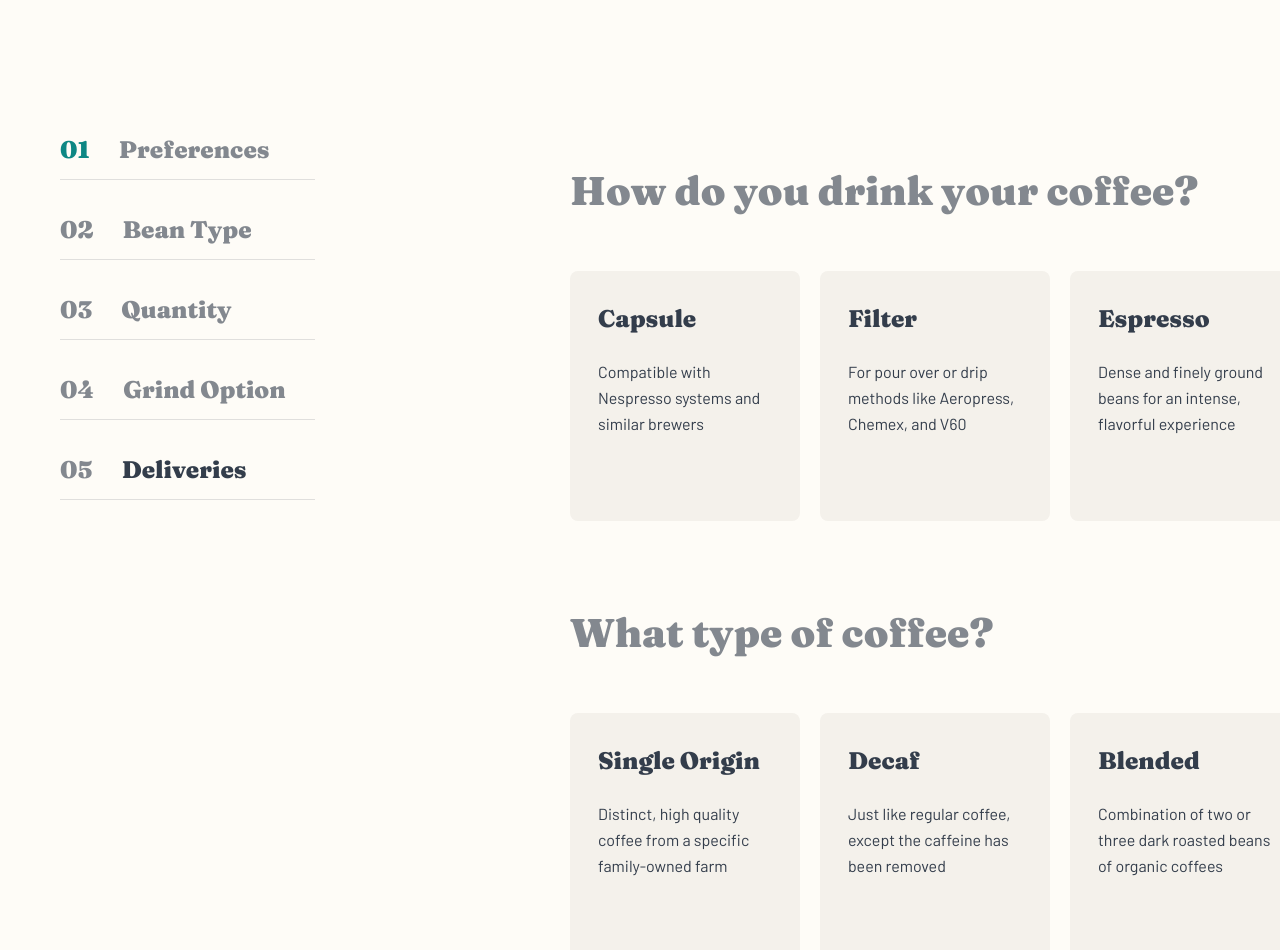
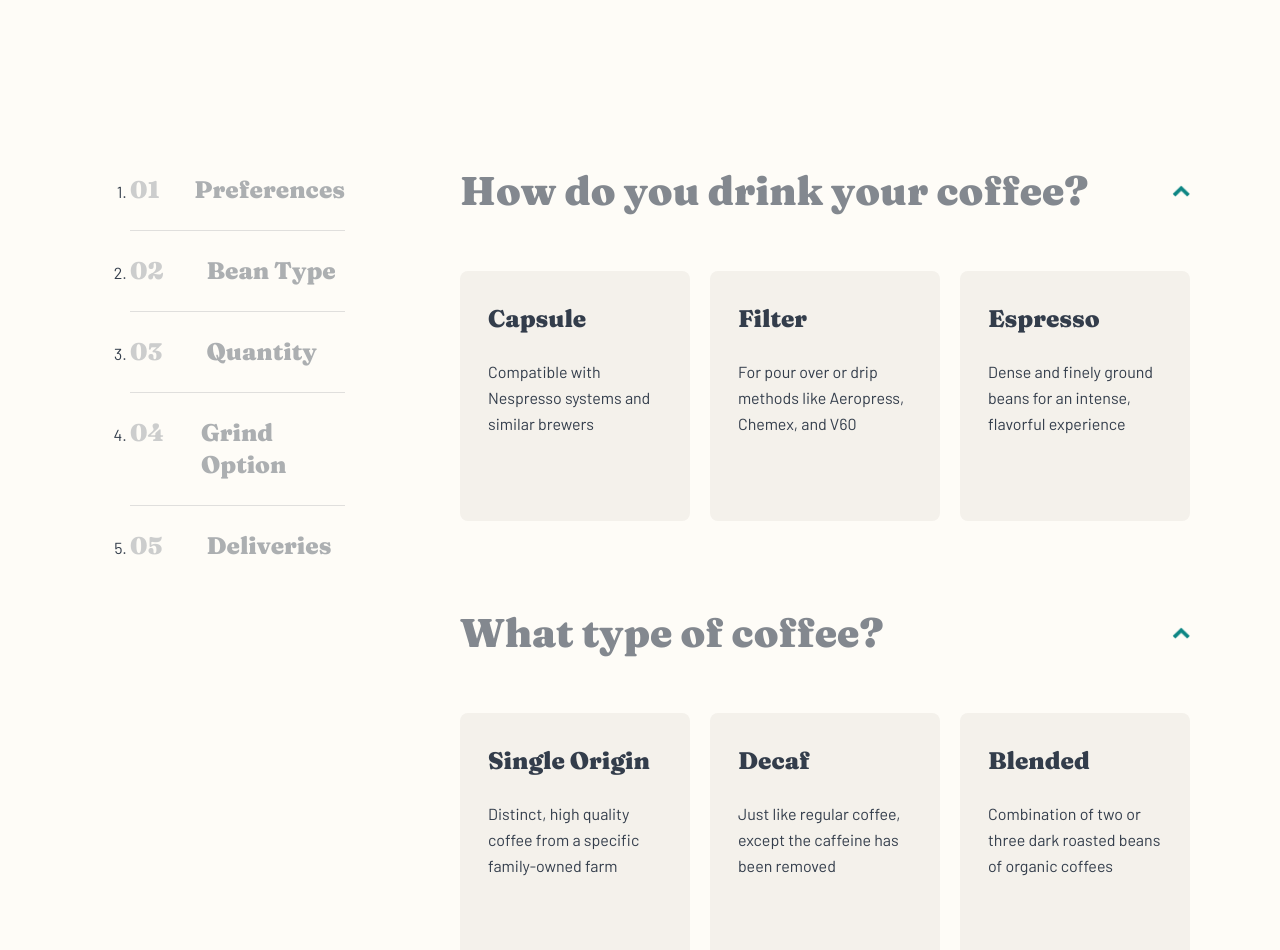
Before and after one commit to tokhirboiskhonov/2-6-dars-tohir, a plain HTML site: page create-your-plan.html in a window 1280 px wide. Shown: the part 1460-2410 px from the top of the page. Drawn offline with Linux system fonts and the light colour scheme.

Commit message:
changed index

```diff
--- a/create-your-plan.html
+++ b/create-your-plan.html
@@ -96,47 +96,48 @@
 </section>
 
 <section class="services">
-    <div class="container">
-        <div class="services__info">
-            <div class="list">
-                <ol class="list__types">
+    <div class="container container--small">
+        <ol class="services-list">
+            <li class="services-list__item">
+                <a class="services-list__link" href="#preferences">
+                    <span class="services-list__link__count">01</span>
+                    <span class="services-list__link__name">Preferences</span>
+                </a>
+            </li>
 
-                    <div class="list__types__div">
-                        <span class="list__types__number list__types__number--active ">01</span>
-                        <li class="list__types__name">Preferences</li>
-                        <span class="list__types__line"></span>
-                    </div>
+            <li class="services-list__item">
+                <a class="services-list__link" href="#bean">
+                    <span class="services-list__link__count">02</span>
+                    <span class="services-list__link__name">Bean Type</span>
+                </a>
+            </li>
 
-                    <div class="list__types__div">
-                        <span class="list__types__number">02</span>
-                        <li class="list__types__name">Bean Type</li>
-                        <span class="list__types__line"></span>
-                    </div>
+            <li class="services-list__item">
+                <a class="services-list__link" href="#quantity">
+                    <span class="services-list__link__count">03</span>
+                    <span class="services-list__link__name">Quantity</span>
+                </a>
+            </li>
 
-                    <div class="list__types__div">
-                        <span class="list__types__number">03</span>
-                        <li class="list__types__name">Quantity</li>
-                        <span class="list__types__line"></span>
-                    </div>
+            <li class="services-list__item">
+                <a class="services-list__link" href="#grind">
+                    <span class="services-list__link__count">04</span>
+                    <span class="services-list__link__name">Grind Option</span>
+                </a>
+            </li>
 
-                    <div class="list__types__div">
-                        <span class="list__types__number">04</span>
-                        <li class="list__types__name">Grind Option</li>
-                        <span class="list__types__line"></span>
-                    </div>
-
-                    <div class="list__types__div">
-                        <span class="list__types__number">05</span>
-                        <li class="list__types__name list__types__name--active">Deliveries</li>
-                        <span class="list__types__line"></span>
-                    </div>
+            <li class="services-list__item">
+                <a class="services-list__link" href="#deliveries">
+                    <span class="services-list__link__count">05</span>
+                    <span class="services-list__link__name">Deliveries</span>
+                </a>
+            </li>
         </ol>
-            </div>
 
         <form class="form" method="post" action="https://echo.htmlacademy.ru/">
             <ul class="form__list">
                 <li class="form__item">
-                        <h2 class="form__heading">How do you drink your coffee?</h2>
+                    <h2 class="form__heading" id="preferences" >How do you drink your coffee?</h2>
 
                     <div class="form__options">
                         <label class="form__option">
@@ -184,7 +185,7 @@
                 </li>
 
                 <li class="form__item">
-                        <h2 class="form__heading">What type of coffee?</h2>
+                    <h2 class="form__heading" id="bean">What type of coffee?</h2>
 
                     <div class="form__options">
                         <label class="form__option">
@@ -232,7 +233,7 @@
                 </li>
 
                 <li class="form__item">
-                        <h2 class="form__heading">How much would you like?</h2>
+                    <h2 class="form__heading" id="quantity">How much would you like?</h2>
 
                     <div class="form__options">
                         <label class="form__option">
@@ -280,7 +281,7 @@
                 </li>
 
                 <li class="form__item">
-                        <h2 class="form__heading">Want us to grind them?</h2>
+                    <h2 class="form__heading" id="grind">Want us to grind them?</h2>
 
                     <div class="form__options">
                         <label class="form__option">
@@ -328,7 +329,7 @@
                 </li>
 
                 <li class="form__item">
-                        <h2 class="form__heading">How often should we deliver?</h2>
+                    <h2 class="form__heading" id="deliveries">How often should we deliver?</h2>
 
                     <div class="form__options">
                         <label class="form__option">
@@ -391,7 +392,6 @@
 
             <button class="button" href="./index.html" >Create your plan</button>
         </form>
-        </div>
     </div>
 </section>
 </main>
--- a/scss/all-blocks/_all-blocks.scss
+++ b/scss/all-blocks/_all-blocks.scss
@@ -13,7 +13,6 @@
 @import './heros';
 @import './step';
 @import './services';
-@import './list';
 @import './checklist';
 @import './order-summary';
 @import './link';
--- a/scss/all-blocks/_list.scss
+++ /dev/null
@@ -1,59 +0,0 @@
-.list__types {
-    margin: 0;
-    list-style-type: none;
-}
-
-.list__types__div {
-    position: relative;
-    display: flex;
-    padding-bottom: 24px;
-}
-
-.list__types__div + .list__types__div {
-    padding-top: 24px;
-}
-
-.list__types__number {
-    margin: 0;
-    margin-right: 29px;
-    padding: 0;
-    font-family: 'Fraunces', serif;
-    font-style: normal;
-    font-weight: 900;
-    font-size: 24px;
-    line-height: 32px;
-    color: #83888F;
-}
-
-.list__types__number--active {
-    color: #0E8784;
-}
-
-.list__types__name {
-    margin: 0;
-    padding: 0;
-    font-family: 'Fraunces', serif;
-    font-style: normal;
-    font-weight: 900;
-    font-size: 24px;
-    line-height: 32px;
-    color: #83888F;
-}
-
-.list__types__name:active {
-    color: #333D4B;
-}
-
-.list__types__name--active {
-    color: #333D4B;
-}
-
-.list__types__line {
-    position: absolute;
-    display: inline-block;
-    width: 255px;
-    height: 1px;
-    bottom: 10px;
-    background-color: #83888F;
-    opacity: 0.25;
-}
--- a/scss/all-blocks/_services.scss
+++ b/scss/all-blocks/_services.scss
@@ -1,4 +1,56 @@
-.services__info {
+.services .container {
     display: flex;
     justify-content: space-between;
+    align-items: flex-start;
+    margin-bottom: 170px;
 }
+
+.services-list {
+    width: 255px;
+}
+
+.services-list__item {
+    border-bottom: 1px solid rgba(131, 136, 143, 0.25);
+
+    &:first-child .order-nav__link{
+        padding-top: 0;
+    }
+
+    &:last-child .order-nav__link{
+        padding-bottom: 0;
+    }
+
+    &:last-child{
+        border-bottom: none;
+    }
+}
+
+.services-list__link {
+    display: flex;
+    padding: 24px 0;
+    text-decoration: none;
+    font-family: "Fraunces", "Times new roman", serif;
+    font-weight: 900;
+    font-size: 24px;
+    line-height: 32px;
+    opacity: 0.4;
+    transition: opacity 0.25s ease;
+
+    &__count {
+        width: 48.5px;
+        margin-right: 28px;
+        color: #83888F;
+    }
+
+    &__name{
+        color: #333D4B;
+    }
+
+    &:hover{
+        opacity: 0.6;
+    }
+
+    &:active{
+        opacity: 1;
+    }
+}
```
Also changed, not shown: index.html (+4 -4 lines), css/main.min.css, 1 other file. Lines whose indentation alone changed are shown as unchanged.
